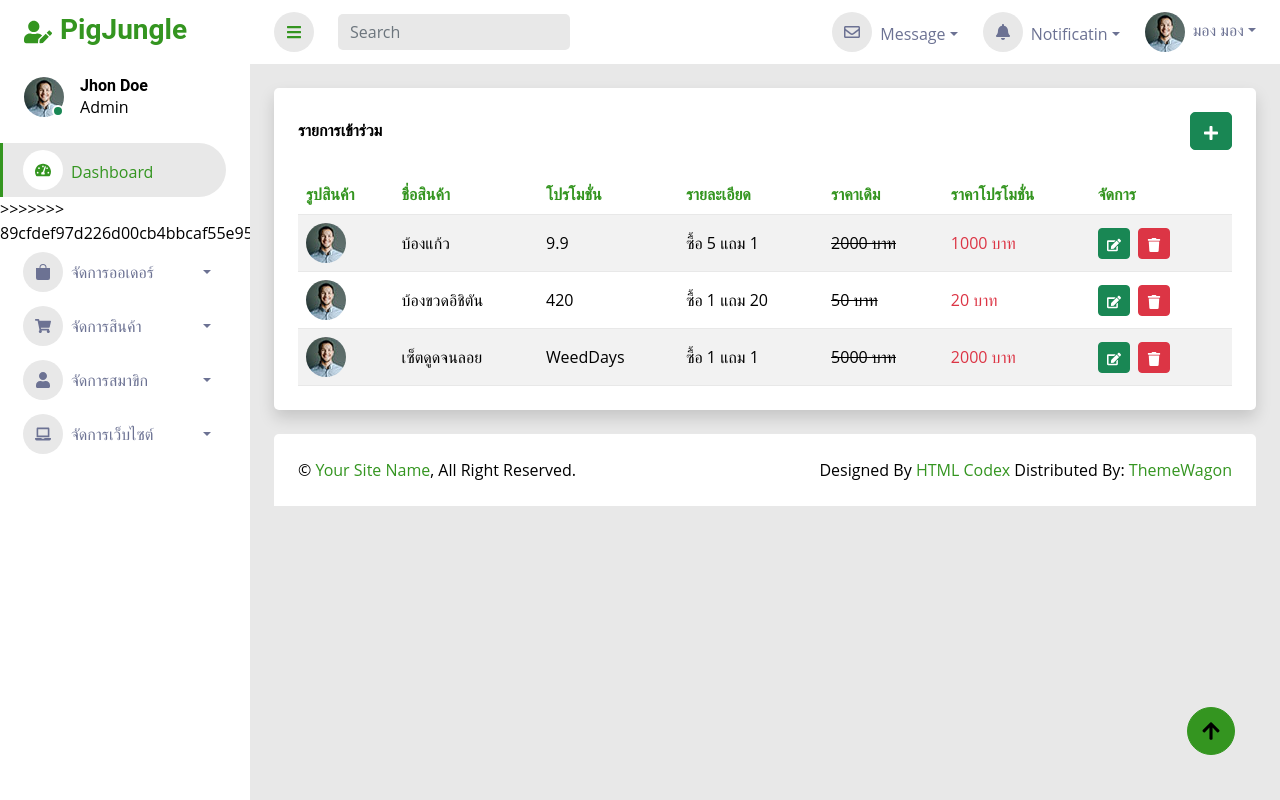
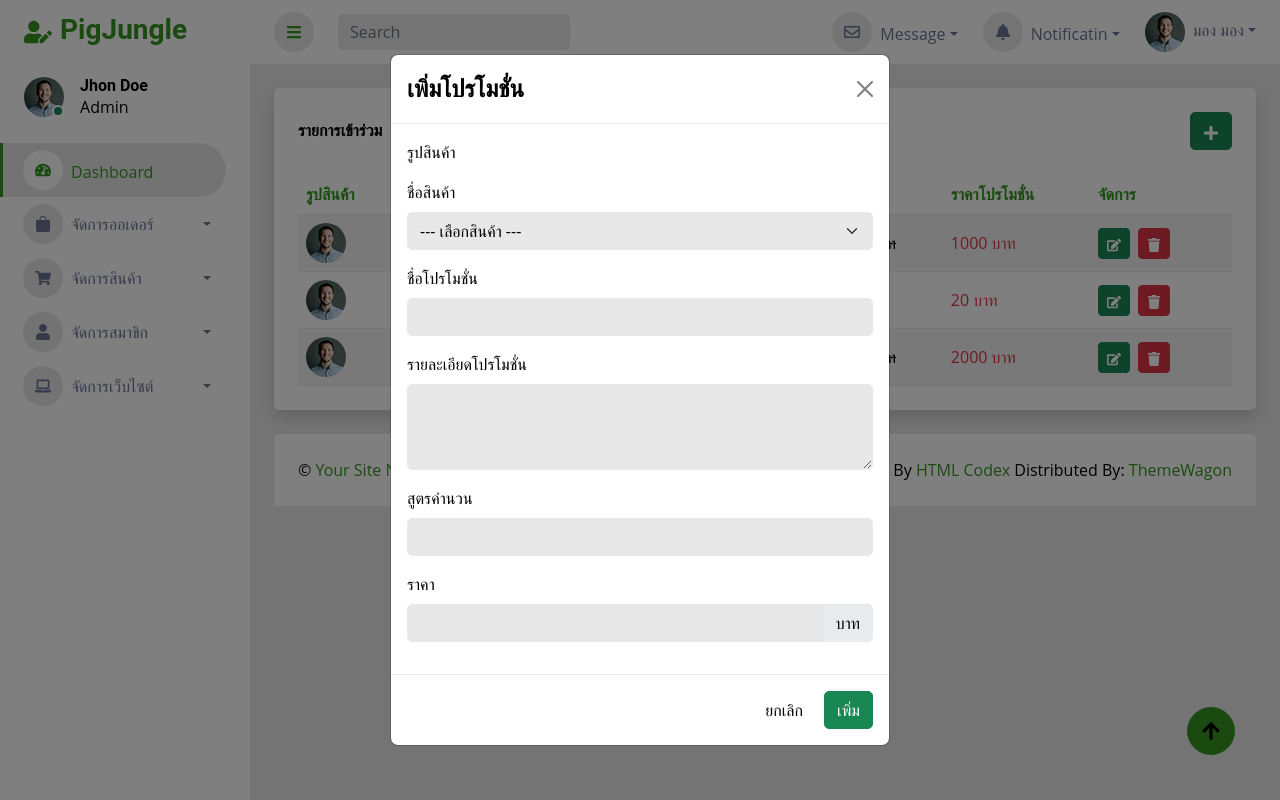
Before and after one commit to MEE-POONG/PIG-JUNGLE-BACK-END, a Next.js app: page /promotions in a window 1280 px wide. Both pictures are taken after a click on the button 1211 px from the left and 131 px from the top of the page. Built offline with nearby package versions, Linux system fonts and the light colour scheme.

Commit message:
promotion

```diff
--- a/components/Sidebar/TheSlideNav.jsx
+++ b/components/Sidebar/TheSlideNav.jsx
@@ -136,12 +136,8 @@ export default function TheSlideNav() {
                 </i>
                 MoneyTransfer
               </a>
-<<<<<<< HEAD
-            </Link>
-=======
             </Link> */}
 
->>>>>>> 89cfdef97d226d00cb4bbcaf55e9507f2fb494cf
             <Dropdown bsPrefix="nav-item">
               <Dropdown.Toggle className="nav-link" variant="">
                 <i className="me-2">
--- a/pages/products/index.jsx
+++ b/pages/products/index.jsx
@@ -128,7 +128,7 @@ export default function ProductPage() {
                         <Row>
                             <Col >
                                 {imageURLs.map(imageSrc =>
-                                    <Image className="mb-2 mx-1" style={{ height: 100 }} src={imageSrc} alt="product_img" fluid rounded />
+                                    <Image className="mb-2 mx-2" style={{ height: 100 }} src={imageSrc} alt="product_img" fluid rounded />
                                 )}
                             </Col>
                         </Row>
--- a/pages/promotions/index.jsx
+++ b/pages/promotions/index.jsx
@@ -4,13 +4,22 @@ import { Container, Modal, Button, Form, Image, InputGroup, Row, Col } from 'rea
 import { FaEdit, FaPlus, FaTrash } from 'react-icons/fa'
 
 export default function PromotionPage() {
+
+    // modal
+    const [showModalCreate, setShowModalCreate] = useState(false);
+    const [showModalEdit, setShowModalEdit] = useState(false);
+
+    const ShowModalCreate = () => setShowModalCreate(true);
+    const ShowModalEdit = () => setShowModalEdit(true);
+    const CloseModal = () => { setShowModalCreate(false), setShowModalEdit(false)};
+
     return (
         <>
             <Container fluid className="pt-4 px-4">
                 <div className="bg-secondary text-center rounded shadow p-4">
                     <div className="d-flex align-items-center justify-content-between mb-4">
                         <h6 className="mb-0">รายการเข้าร่วม</h6>
-                        <Button variant="success">
+                        <Button variant="success" onClick={ShowModalCreate}>
                             <FaPlus />
                         </Button>
                     </div>
@@ -20,8 +29,8 @@ export default function PromotionPage() {
                                 <tr className="text-white">
                                     <th scope="col">รูปสินค้า</th>
                                     <th scope="col">ชื่อสินค้า</th>
+                                    <th scope="col">ชื่อโปรโมชั่น</th>
                                     <th scope="col">โปรโมชั่น</th>
-                                    <th scope="col">รายละเอียด</th>
                                     <th scope="col">ราคาเดิม</th>
                                     <th scope="col">ราคาโปรโมชั่น</th>
                                     <th scope="col">จัดการ</th>
@@ -38,7 +47,7 @@ export default function PromotionPage() {
                                     <td className='text-decoration-line-through'>2000 บาท</td>
                                     <td className='text-danger'>1000 บาท</td>
                                     <td>
-                                        <a className="btn btn-sm btn-success me-2"><FaEdit /></a>
+                                        <a className="btn btn-sm btn-success me-2" onClick={ShowModalEdit}><FaEdit /></a>
                                         <a className="btn btn-sm btn-danger me-2" href=""><FaTrash /></a>
                                     </td>
                                 </tr>
@@ -52,7 +61,7 @@ export default function PromotionPage() {
                                     <td className='text-decoration-line-through'>50 บาท</td>
                                     <td className='text-danger'>20 บาท</td>
                                     <td>
-                                        <a className="btn btn-sm btn-success me-2"><FaEdit /></a>
+                                        <a className="btn btn-sm btn-success me-2" onClick={ShowModalEdit}><FaEdit /></a>
                                         <a className="btn btn-sm btn-danger me-2" href=""><FaTrash /></a>
                                     </td>
                                 </tr>
@@ -66,7 +75,7 @@ export default function PromotionPage() {
                                     <td className='text-decoration-line-through'>5000 บาท</td>
                                     <td className='text-danger'>2000 บาท</td>
                                     <td>
-                                        <a className="btn btn-sm btn-success me-2"><FaEdit /></a>
+                                        <a className="btn btn-sm btn-success me-2" onClick={ShowModalEdit}><FaEdit /></a>
                                         <a className="btn btn-sm btn-danger me-2" href=""><FaTrash /></a>
                                     </td>
                                 </tr>
@@ -75,6 +84,97 @@ export default function PromotionPage() {
                     </div>
                 </div>
             </Container>
+
+            {/* Create */}
+            <Modal show={showModalCreate} onHide={CloseModal} centered className="bg-templant">
+                <Modal.Header closeButton >
+                    <Modal.Title>เพิ่มโปรโมชั่น</Modal.Title>
+                </Modal.Header>
+                <Modal.Body>
+                    <Form.Group controlId="formFile" className="mb-3">
+                        <Form.Label className='d-block'>รูปสินค้า</Form.Label>
+                    </Form.Group>
+                    <Form.Group controlId="formFile" className="mb-3">
+                        <Form.Label>ชื่อสินค้า</Form.Label>
+                        <Form.Select>
+                            <option>--- เลือกสินค้า ---</option>
+                            <option value={1}>บ้อง</option>
+                            <option value={2}>บ้องขวดอิชิตัน</option>
+                            <option value={3}>กัญชา</option>
+                        </Form.Select>
+                    </Form.Group>
+                    <Form.Group controlId="formFile" className="mb-3">
+                        <Form.Label className='d-block'>ชื่อโปรโมชั่น</Form.Label>
+                        <Form.Control type="text" defaultValue={""} />
+                    </Form.Group>
+                    <Form.Group controlId="formFile" className="mb-3">
+                        <Form.Label>รายละเอียดโปรโมชั่น</Form.Label>
+                        <Form.Control as="textarea" rows={3} defaultValue={""} />
+                    </Form.Group>
+                    <Form.Group controlId="formFile" className="mb-3">
+                        <Form.Label className='d-block'>สูตรคำนวน</Form.Label>
+                        <Form.Control type="text" defaultValue={""} />
+                    </Form.Group>
+                    <Form.Group controlId="formFile" className="mb-3">
+                        <Form.Label>ราคา</Form.Label>
+                        <InputGroup className="mb-3">
+                            <Form.Control type="number" defaultValue={""} />
+                            <InputGroup.Text>บาท</InputGroup.Text>
+                        </InputGroup>
+                    </Form.Group>
+                </Modal.Body>
+                <Modal.Footer>
+                    <Button variant="secondary" onClick={CloseModal}>
+                        ยกเลิก
+                    </Button>
+                    <Button variant="success">
+                        เพิ่ม
+                    </Button>
+                </Modal.Footer>
+            </Modal>
+
+             {/* Edit */}
+             <Modal show={showModalEdit} onHide={CloseModal} centered className="bg-templant">
+                <Modal.Header closeButton >
+                    <Modal.Title>แก้ไขโปรโมชั่น</Modal.Title>
+                </Modal.Header>
+                <Modal.Body>
+                    <Form.Group controlId="formFile" className="mb-3">
+                        <Form.Label className='d-block'>รูปสินค้า</Form.Label>
+                    </Form.Group>
+                    <Form.Group controlId="formFile" className="mb-3">
+                        <Form.Label>ชื่อสินค้า</Form.Label>
+                        <Form.Control type="text" defaultValue={"บ้องแก้ว"} disabled/>
+                    </Form.Group>
+                    <Form.Group controlId="formFile" className="mb-3">
+                        <Form.Label className='d-block'>ชื่อโปรโมชั่น</Form.Label>
+                        <Form.Control type="text" defaultValue={"9.9"} />
+                    </Form.Group>
+                    <Form.Group controlId="formFile" className="mb-3">
+                        <Form.Label>รายละเอียดโปรโมชั่น</Form.Label>
+                        <Form.Control as="textarea" rows={3} defaultValue={"ซื้อ 5 แถม 1"} />
+                    </Form.Group>
+                    <Form.Group controlId="formFile" className="mb-3">
+                        <Form.Label className='d-block'>สูตรคำนวน</Form.Label>
+                        <Form.Control type="text" defaultValue={"x*(0.5)"} />
+                    </Form.Group>
+                    <Form.Group controlId="formFile" className="mb-3">
+                        <Form.Label>ราคา</Form.Label>
+                        <InputGroup className="mb-3">
+                            <Form.Control type="number" defaultValue={"2000"} />
+                            <InputGroup.Text>บาท</InputGroup.Text>
+                        </InputGroup>
+                    </Form.Group>
+                </Modal.Body>
+                <Modal.Footer>
+                    <Button variant="secondary" onClick={CloseModal}>
+                        ยกเลิก
+                    </Button>
+                    <Button variant="success">
+                        เพิ่ม
+                    </Button>
+                </Modal.Footer>
+            </Modal>
         </>
     )
 }
```
